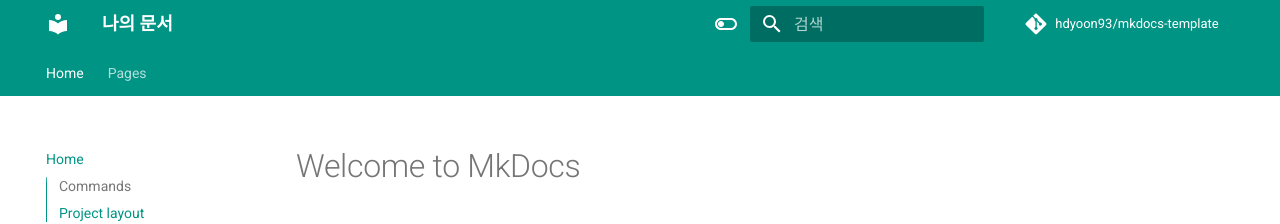
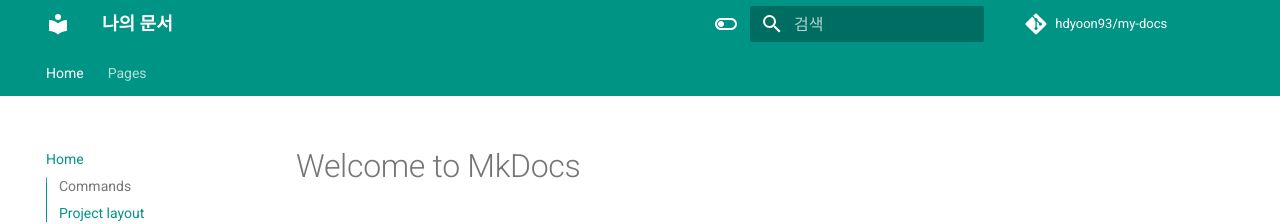
Before and after one commit to hdyoon93/mkdocs-template, an MkDocs documentation site: the page built from docs/index.md, in a window 1280 px wide. Shown: the top 224 px of the page. Built offline with MkDocs 1.6.1 and Material for MkDocs 9.7.7, drawn with Linux system fonts in a browser that asks for light colours; comment, search, counter and statistics services are not loaded.

Commit message:
경로 변경

```diff
--- a/mkdocs.yml
+++ b/mkdocs.yml
@@ -14,8 +14,8 @@
 site_description: >-
   내 문서를 관리하는 곳
 # Repository
-repo_name: hdyoon93/mkdocs-template
-repo_url: https://github.com/hdyoon93/mkdocs-template
+repo_name: hdyoon93/my-docs
+repo_url: https://github.com/hdyoon93/my-docs
 
 # Configuration
 theme:
@@ -54,7 +54,7 @@
 
 extra_javascript:
   - javascripts/mathjax.js
-  - https://polyfill.io/v3/polyfill.min.js #?features=es6
+  - https://polyfill.io/v3/polyfill.min.js#?features=es6
   - https://cdn.jsdelivr.net/npm/mathjax@3/es5/tex-mml-chtml.js
 
 markdown_extensions:
```
